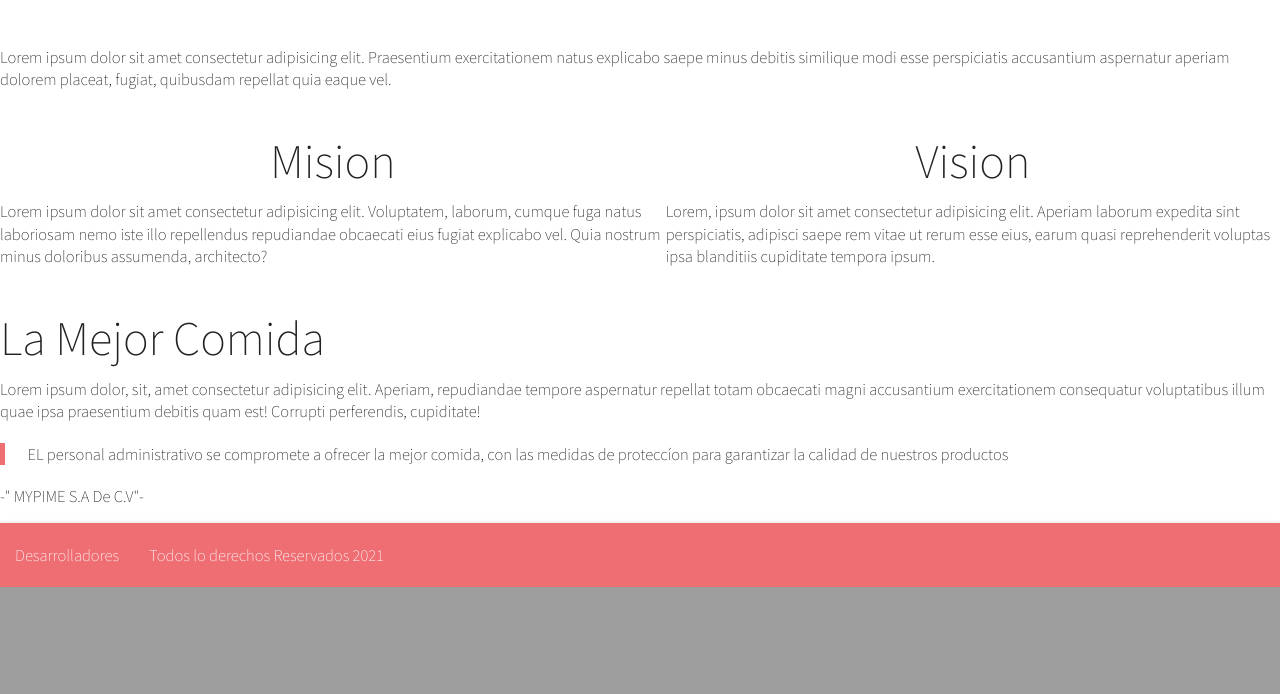
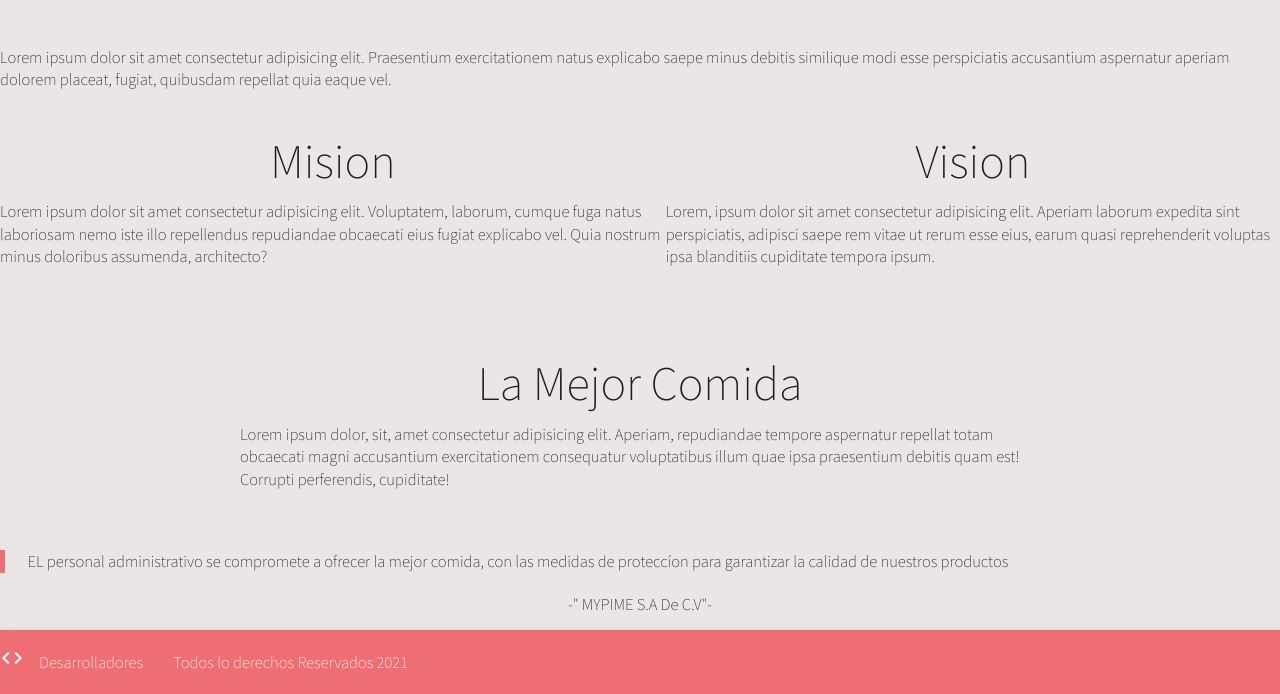
Before and after one commit to chris-merge/RESTAURANTE, a CodeIgniter 4 app: the page made by app/Views/index.php in a window 1280 px wide. Shown: the part 887-1581 px from the top of the page. Before the commit the page ends 1474 px from the top, so only its background shows below. Run offline with PHP 8.4 and a stand-in for CodeIgniter, Linux system fonts and the light colour scheme; the template is opened without the code that fills it, so the values that code supplies are empty; some libraries are stand-ins or nearby versions.

Commit message:
se termino la pagina principal con todo y estilo, se puso modal para hacer el forms de logear, se uso flex-box para posionamiento

```diff
--- a/app/Views/index.php
+++ b/app/Views/index.php
@@ -14,6 +14,17 @@
      <link href="https://fonts.googleapis.com/icon?family=Material+Icons" rel="stylesheet">
      <link rel="preconnect" href="https://fonts.gstatic.com">
 <link href="https://fonts.googleapis.com/css2?family=Noto+Sans+JP:wght@100&display=swap" rel="stylesheet">
+<!-- FUNCION DE JS PARA MODAL-->
+<script>
+	document.addEventListener('DOMContentLoaded', function() {
+    var elems = document.querySelectorAll('.modal');
+    var instances = M.Modal.init(elems);
+  });
+
+ $(document).ready(function(){
+    $('.modal').modal();
+  });
+</script>
 </head>
 
 <body>
@@ -27,7 +38,36 @@
       	</li>
       	<!-- LINK PARA REGRESAR EL INICIO -->
       <li>
-      	<a href="#">Login</a>
+      	<a href="#modal" class="modal-trigger">Login</a>
+    <!-- Modal Trigger -->
+   <!-- Modal Structure -->
+  <div id="modal" class="modal">
+    <div class="modal-content">
+      <!--  LOGIN -->
+	<h5 id="title_forms">Para poder Ordnear Resgistrese </h5>
+	<form>
+    <div class="row">
+    <div class="input-field ">
+    <input id="name" type="text" class="validate" name="nombre">
+    <label class="active" for="name">Usuario</label>
+    </div>
+    <div class="input-field ">
+    <input name="pass" id="pass" type="password" class="validate">
+    <label class="active" for="pass">Contraceña</label>
+    </div>
+    <div id="btn">
+    <button  class='btn waves-effect waves-light' type='submit'>Ingresar</button>
+    <a href='#' class='waves-effect waves-light btn'>Registar</a>
+    </div>
+    </div>
+    </form>
+    </div>
+    <div class="modal-footer">
+      <a href="#!" class="modal-close waves-effect waves-green btn-flat">Cerrar</a>
+    </div>
+     <!--  LOGIN -->
+  </div>
+  	<!-- Modal Trigger -->
       </li>
       <!--ICONS DE NOSOTROS  -->
       <li>
@@ -63,12 +103,11 @@
 	<!--ENCABEZADO DE LA PAGINA   -->
 	<header class="side-header inicio">
 		<!-- el side bar-->
-		<h1 id="h1"> !COMIDA RAPIDA!</h1>
+		<h1 > !COMIDA RAPIDA!</h1>
 		<div id="id_logo">
 
 		</div>
     </header>
-
     <p>Lorem ipsum dolor sit amet consectetur adipisicing elit. Praesentium exercitationem natus explicabo saepe minus debitis similique modi esse perspiciatis accusantium aspernatur aperiam dolorem placeat, fugiat, quibusdam repellat quia eaque vel.</p>
     <!-- FIN DE HEADER DE LA PAGIAN PRINCIPAL  -->
     <!-- FIN DE  FORMULARIO -->
@@ -87,20 +126,24 @@
     </div>
     </div>
 	<!-- DETALLE DE QUE SE VENTE  -->
-	<section>
 
+	<section class="contenedor section">
 		<!--ARTICULO DE LA PAGINA  -->
+		<div id="article">
 		<article>
 	<h3>La Mejor Comida</h3>
 	<p>Lorem ipsum dolor, sit, amet consectetur adipisicing elit. Aperiam, repudiandae tempore aspernatur repellat totam obcaecati magni accusantium exercitationem consequatur voluptatibus illum quae ipsa praesentium debitis quam est! Corrupti perferendis, cupiditate!</p>
 	</article>
+	</div>
 	</section>
 	<!-- DETALLE DE QUE SE VENTE  -->
-	<section>
+	<section class="informacion">
+		<div id="inf">
 	<blockquote>
 		EL personal administrativo se compromete a ofrecer la mejor comida, con las medidas de proteccíon para garantizar la calidad de nuestros productos
 	</blockquote>
-	<P>-" MYPIME S.A De C.V"-</P>
+	</div>
+	<p id="sociedad">-" MYPIME S.A De C.V"-</p>
 	</section>
 </body>
 
@@ -108,6 +151,9 @@
 	<footer>
 	<nav id="footer">
 		<ul>
+		<li>
+		<i class="material-icons">code</i>
+		</li>
 		<li>
 		<a href="#">Desarrolladores</a>
 		</li>
--- a/css/Estilo_index.css
+++ b/css/Estilo_index.css
@@ -1,6 +1,7 @@
 
 body{
 	font-family: 'Noto Sans JP', sans-serif;
+	background-color: rgb(235, 230, 229,30);
 }
 /** GLOBARES**/
 
@@ -52,8 +53,40 @@ color:#2C3E50;
 #footer{
 margin-right: 70px;
 }
-#title{
+/*utilidades*/
+/*diseño de contenedor*/
+.contenedor{
+	margin-top: 2rem;
+	margin-bottom: 2rem;
 	display: flex;
-	flex-direction: column;
-	justify-content: flex-end;
+	justify-content:center;
 }
+.contenedor h3{
+	display: flex;
+	justify-content: center;
+}
+#article{
+	width: 100vh;
+	height: auto;
+	justify-content: center;
+}
+/* centrar el mypime s.a de cb*/
+#inf{
+	width: auto;
+	height: 100%;
+
+}
+#sociedad{
+	display: flex;
+	justify-content: center;
+}
+/*dar fondo al modal del formlulario*/
+#title_forms{
+	color: black;
+	display: flex;
+	justify-content: center;
+}
+#btn{
+	display: flex;
+	justify-content: center;
+}
```
